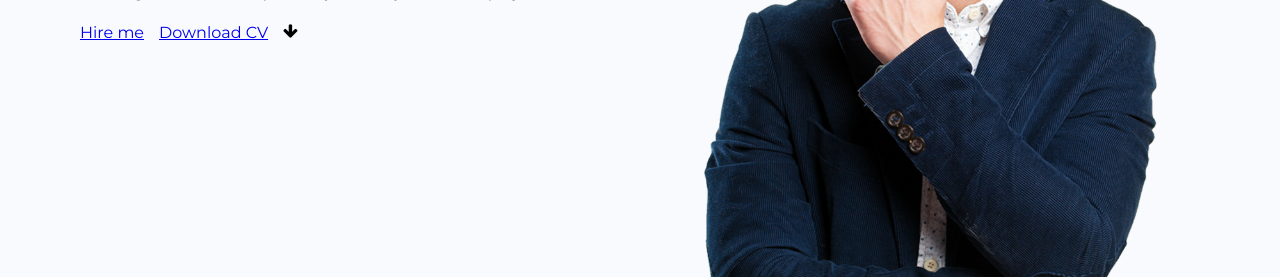
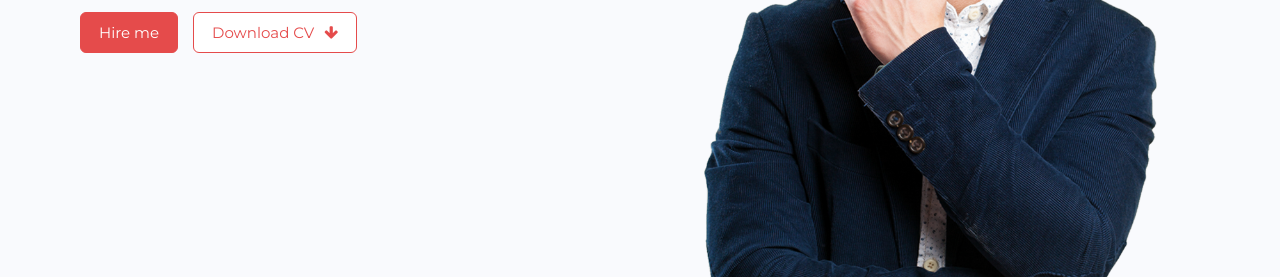
Before and after one commit to Niseme/7-Cristino, a website: page index.html in a window 1280 px wide. Shown: the part 523-800 px from the top of the page. Drawn offline with Linux system fonts and the light colour scheme.

Commit message:
btn style

```diff
--- a/css/base/base.css
+++ b/css/base/base.css
@@ -16,7 +16,9 @@ body {
 
 :root {
   --primary-color: #e54b4b;
+  --primary-color-anti: #fff;
   --primary-dark-color: #dd2020;
+  --primary-dark-color-anti: #fff;
   --grey-color: #f9fafd;
   --dark-color: #3c4858;
   --dark-color-anti: #fff;
--- a/css/components/button.css
+++ b/css/components/button.css
@@ -0,0 +1,27 @@
+.btn {
+  padding: 0.8em 1.2em;
+  line-height: 1em;
+  font-size: 15px;
+  text-decoration: none;
+  background-color: var(--primary-color);
+  color: var(--primary-color-anti);
+  border-radius: 0.4em;
+  border: 1px solid var(--primary-color);
+  cursor: pointer;
+  transition: all 0.3s;
+}
+.btn > .btn-icon {
+  margin-left: 10px;
+}
+.btn:hover {
+  background-color: var(--primary-color-der);
+  color: var(--primary-color-dark-anti);
+}
+.btn.btn-white {
+  background-color: var(--primary-color-anti);
+  color: var(--primary-color);
+}
+.btn.btn-white:hover {
+  background-color: var(--primary-color);
+  color: var(--primary-color-anti);
+}
--- a/css/page/home.css
+++ b/css/page/home.css
@@ -40,6 +40,7 @@
 }
 .hero .hero-actions {
   display: flex;
+  flex-wrap: wrap;
   gap: 15px;
 }
 /* hero end */
--- a/index.html
+++ b/index.html
@@ -63,8 +63,7 @@
                     development cycle for dynamic web projects.</p>
                 <div class="hero-actions">
                     <a href="#" class="btn">Hire me</a>
-                    <a href="#" class="btn">Download CV</a>
-                    <i class="fa fa-arrow-down"></i>
+                    <a href="#" class="btn btn-white">Download CV<i class="fa fa-arrow-down btn-icon"></i></a>
                 </div>
             </div>
         </div>
```
